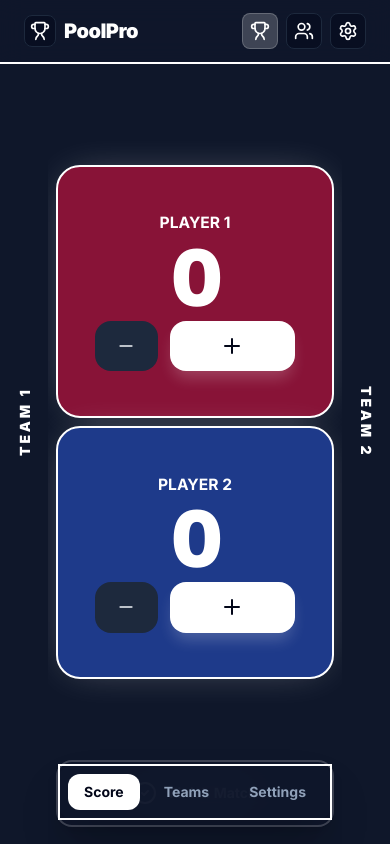
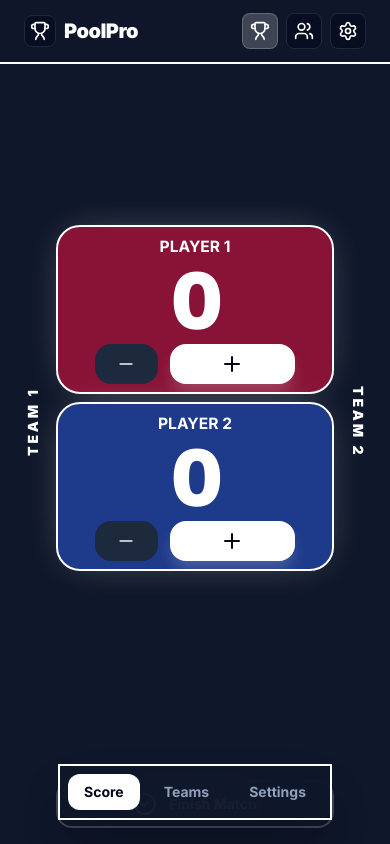
Before and after one commit to benjistealth/PoolPro, a React (Vite) app: page / in a window 390 px wide. Built offline with nearby package versions, Linux system fonts and the light colour scheme.

Commit message:
mobile screen adjustments again & again & again

```diff
--- a/src/App.tsx
+++ b/src/App.tsx
@@ -634,7 +634,7 @@ export default function App() {
       </nav>
 
       <main
-        className={`relative z-10 h-[100dvh] flex flex-col ${view === 'scoreboard' ? 'justify-center' : 'justify-start pt-32 pb-24'} px-2 sm:px-4 mx-auto w-full transition-all duration-500 overflow-hidden`}
+        className={`relative z-10 min-h-screen flex flex-col ${view === 'scoreboard' ? 'justify-center' : 'justify-start pt-32 pb-24'} px-2 sm:px-4 mx-auto w-full transition-all duration-500`}
         style={{ maxWidth: view === 'scoreboard' ? 'var(--gameplay-width)' : '896px' }}
       >
         <AnimatePresence mode="wait">
@@ -644,35 +644,35 @@ export default function App() {
               initial={{ opacity: 0, y: 20 }}
               animate={{ opacity: 1, y: 0 }}
               exit={{ opacity: 0, y: -20 }}
-              className="h-full grid grid-rows-[12vh_1fr_12vh] gap-2 sm:gap-8"
+              className="relative py-4 sm:py-8 flex flex-col gap-4 sm:gap-8 min-h-screen sm:min-h-0"
             >
-              {/* Team Names Display (Vertical, Perfectly centered) */}
+              {/* Team Names Display (Absolute to scoreboard for perfect alignment) */}
               <div
-                className="fixed inset-y-0 left-0 flex items-center justify-center pointer-events-none z-0 overflow-hidden"
+                className="absolute inset-y-0 -left-[var(--sidebar-width)] flex items-center justify-center pointer-events-none z-0 overflow-hidden"
                 style={{ width: 'var(--sidebar-width)' }}
               >
                 <div
-                  className="text-[min(4vw,14px)] sm:text-[32px] lg:text-[48px] font-black uppercase tracking-[0.2em] vertical-text rotate-180 h-full flex items-center justify-center transition-transform duration-500"
+                  className="text-[min(4vw,14px)] sm:text-[32px] lg:text-[48px] font-black uppercase tracking-[0.2em] vertical-text rotate-180 h-full flex items-center justify-center"
                   style={{ color: player1.color }}
                 >
                   {team1Name}
                 </div>
               </div>
               <div
-                className="fixed inset-y-0 right-0 flex items-center justify-center pointer-events-none z-0 overflow-hidden"
+                className="absolute inset-y-0 -right-[var(--sidebar-width)] flex items-center justify-center pointer-events-none z-0 overflow-hidden"
                 style={{ width: 'var(--sidebar-width)' }}
               >
                 <div
-                  className="text-[min(4vw,14px)] sm:text-[32px] lg:text-[48px] font-black uppercase tracking-[0.2em] vertical-text h-full flex items-center justify-center transition-transform duration-500"
+                  className="text-[min(4vw,14px)] sm:text-[32px] lg:text-[48px] font-black uppercase tracking-[0.2em] vertical-text h-full flex items-center justify-center"
                   style={{ color: player2.color }}
                 >
                   {team2Name}
                 </div>
               </div>
 
-              {/* Row 1: Game Info Header */}
-              <div className="flex items-center justify-center">
-                {(isShotClockEnabled || isMatchClockEnabled) ? (
+              {/* Game Info Header */}
+              <div className="flex items-center justify-center shrink-0">
+                {(isShotClockEnabled || isMatchClockEnabled) && (
                   <div
                     className="flex items-center justify-center bg-slate-900/50 p-1 sm:p-4 rounded-2xl border-2 transition-all duration-500 w-full max-w-md"
                     style={{
@@ -728,11 +728,11 @@ export default function App() {
                       </div>
                     </div>
                   </div>
-                ) : <div className="h-full w-full" />}
+                )}
               </div>
 
-              {/* Row 2: Score Cards Grid */}
-              <div className="flex items-center justify-center">
+              {/* Score Cards Grid */}
+              <div className="flex-1 flex items-center justify-center">
                 <div className="grid grid-cols-1 sm:grid-cols-2 gap-2 sm:gap-6 w-full">
                   {[player1, player2].map((p, idx) => (
                       <motion.div
@@ -744,7 +744,7 @@ export default function App() {
                             resetTimer();
                           }
                         }}
-                        className="relative p-2 sm:p-8 rounded-3xl border-2 transition-all duration-500 cursor-pointer overflow-hidden shadow-2xl flex flex-col justify-center min-h-[30vh] sm:min-h-[40vh]"
+                        className="relative p-2 sm:p-8 rounded-3xl border-2 transition-all duration-500 cursor-pointer overflow-hidden shadow-2xl flex flex-col justify-center"
                         style={{
                           borderColor: p.color,
                           backgroundColor: p.bgColor,
@@ -767,7 +767,7 @@ export default function App() {
                         )}
 
                         <div className="relative group">
-                          <span className="text-[min(20vw,12vh)] sm:text-9xl font-black tracking-tighter tabular-nums leading-none" style={{ color: p.color }}>
+                          <span className="text-[min(20vw,80px)] sm:text-9xl font-black tracking-tighter tabular-nums leading-none" style={{ color: p.color }}>
                             {p.score}
                           </span>
                         </div>
@@ -775,7 +775,7 @@ export default function App() {
                         <div className="flex items-center gap-3 w-full max-w-[200px] sm:max-w-none">
                           <button
                             onClick={() => decrementScore(p.id)}
-                            className="flex-1 h-[6vh] sm:h-16 bg-slate-800 hover:bg-slate-700 rounded-2xl flex items-center justify-center transition-all active:scale-95"
+                            className="flex-1 h-10 sm:h-16 bg-slate-800 hover:bg-slate-700 rounded-2xl flex items-center justify-center transition-all active:scale-95"
                           >
                             <Minus className="w-5 h-5" />
                           </button>
@@ -784,7 +784,7 @@ export default function App() {
                               e.stopPropagation();
                               incrementScore(p.id);
                             }}
-                            className="flex-[2] h-[6vh] sm:h-16 text-slate-950 rounded-2xl flex items-center justify-center transition-all active:scale-95 shadow-lg"
+                            className="flex-[2] h-10 sm:h-16 text-slate-950 rounded-2xl flex items-center justify-center transition-all active:scale-95 shadow-lg"
                             style={{
                               backgroundColor: p.color,
                               boxShadow: `0 10px 15px -3px ${p.color}33`
@@ -799,11 +799,11 @@ export default function App() {
                 </div>
               </div>
 
-              {/* Row 3: Finish Match Footer */}
-              <div className="flex items-center justify-center">
+              {/* Finish Match Footer */}
+              <div className="flex items-center justify-center shrink-0">
                 <button
                   onClick={finishMatch}
-                  className="w-full max-w-md h-[8vh] sm:h-20 bg-slate-900/80 hover:bg-slate-900/90 backdrop-blur-md rounded-2xl flex items-center justify-center gap-3 text-sm sm:text-xl font-bold transition-all shadow-xl border-2 border-white/20 active:scale-95"
+                  className="w-full max-w-md h-12 sm:h-20 bg-slate-900/80 hover:bg-slate-900/90 backdrop-blur-md rounded-2xl flex items-center justify-center gap-3 text-sm sm:text-xl font-bold transition-all shadow-xl border-2 border-white/20 active:scale-95"
                 >
                   <CheckCircle2 className="w-6 h-6 text-white" />
                   Finish Match
```
